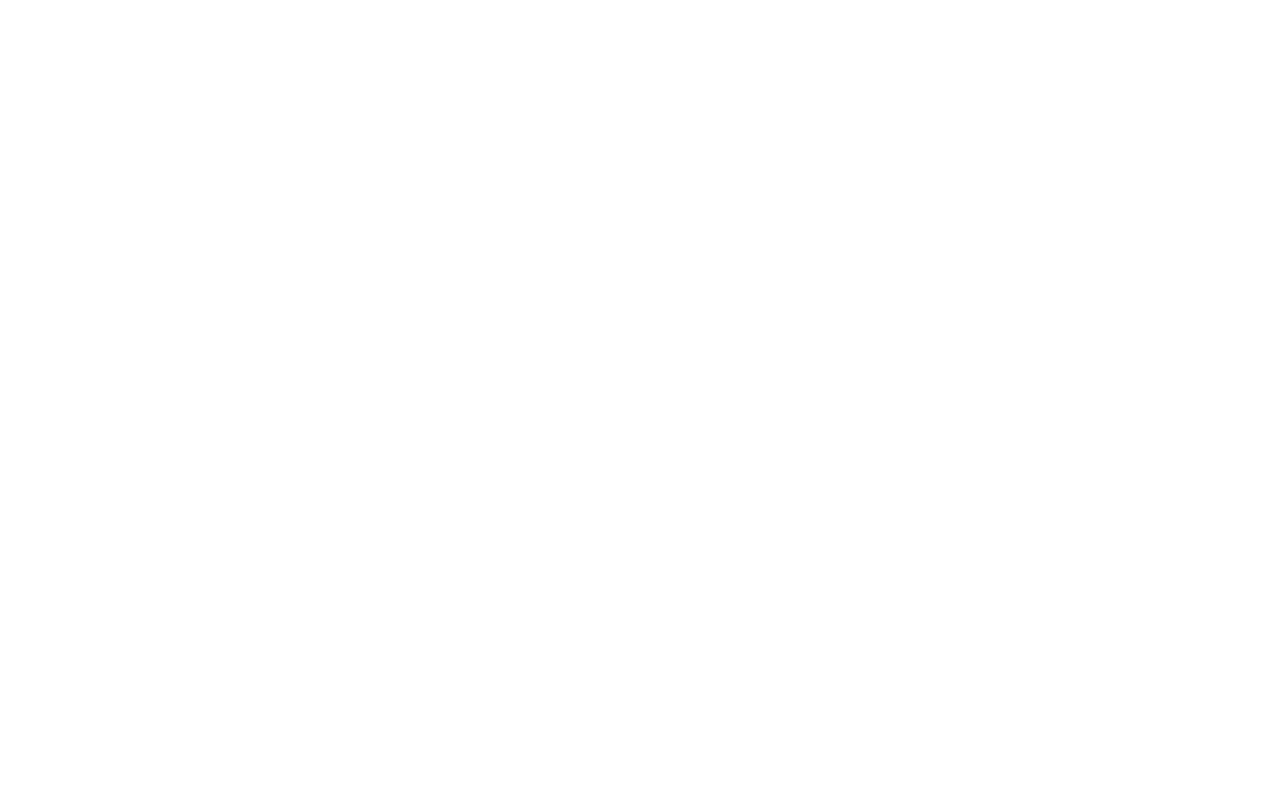
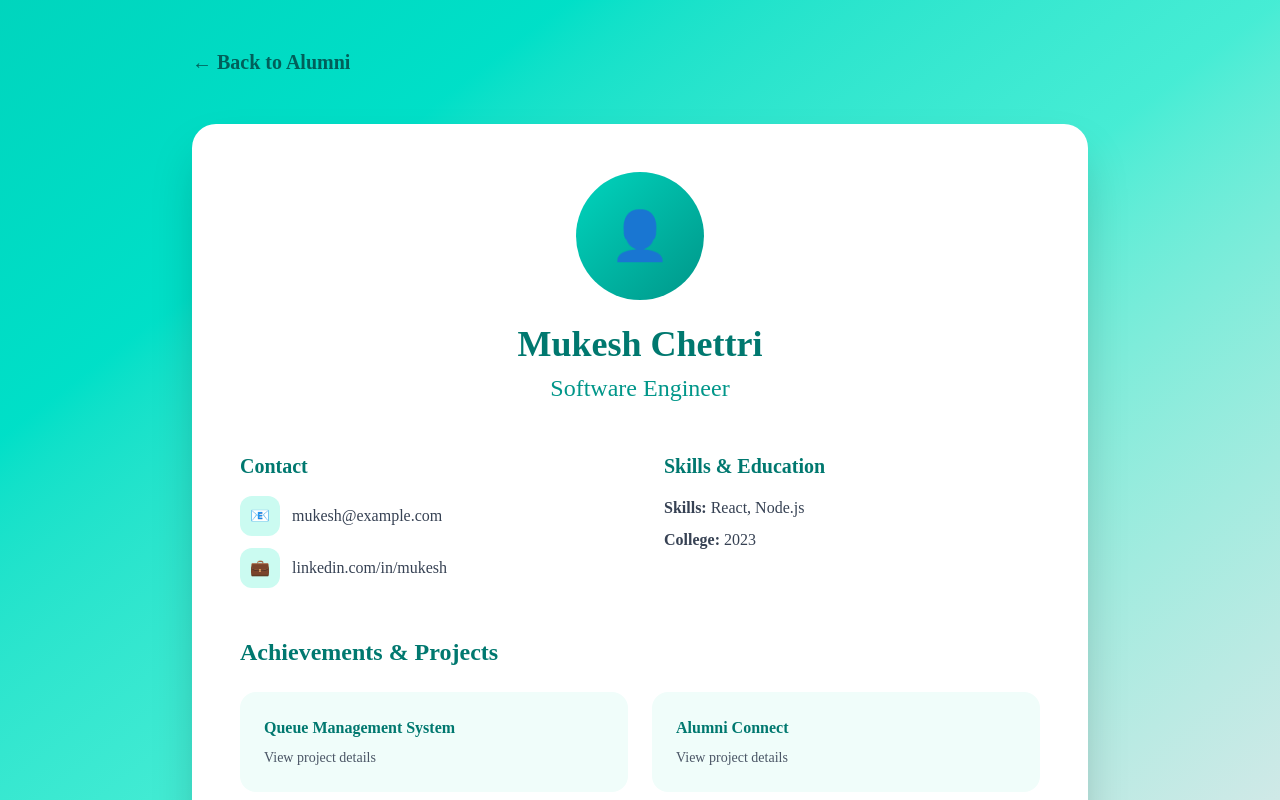
Before and after one commit to poojabk-18/Alumni_Connect, a React (Vite) app: page /alumni/1 in a window 1280 px wide. Before the commit this address had no page. Shown: the top 800 px of the page. Built offline with nearby package versions, Linux system fonts and the light colour scheme.

Commit message:
feat: add email/linkedin to alumni profiles + display on cards

```diff
--- a/src/Alumni.jsx
+++ b/src/Alumni.jsx
@@ -1,15 +1,15 @@
 import { useState } from "react";
 import { Link } from "react-router-dom";
 
-const mockAlumni = [  // Demo data matching reference image
-  { id: 1, name: "Mukesh Chettri", profession: "Core Guidance", skills: "Tech", college: "2023", badge: true },
-  { id: 2, name: "Sarah Shenoy", profession: "Core Guidance", skills: "Finance", college: "2027", badge: false },
-  { id: 3, name: "Manish S", profession: "Core Guidance", skills: "Tech", college: "2023", badge: true },
-  { id: 4, name: "Bhushan C", profession: "Core Guidance", skills: "Design", college: "2023", badge: false },
-  { id: 5, name: "Eshwar C", profession: "15+ Guide", skills: "Finance", college: "2023", badge: true },
-  { id: 6, name: "Evan Chettri", profession: "15+ Guide", skills: "Tech", college: "2023", badge: false },
-  { id: 7, name: "Ryan Dutta", profession: "10+ Guide", skills: "Company", college: "2023", badge: true },
-  { id: 8, name: "Ria Mistry", profession: "10+ Guide", skills: "Expert", college: "2023", badge: false },
+const mockAlumni = [
+  { id: 1, name: "Mukesh Chettri", profession: "Core Guidance", skills: "Tech", college: "2023", email: "mukesh@example.com", linkedin: "linkedin.com/in/mukesh", badge: true },
+  { id: 2, name: "Sarah Shenoy", profession: "Core Guidance", skills: "Finance", college: "2027", email: "sarah@example.com", linkedin: "linkedin.com/in/sarah", badge: false },
+  { id: 3, name: "Manish S", profession: "Core Guidance", skills: "Tech", college: "2023", email: "manish@example.com", linkedin: "linkedin.com/in/manish", badge: true },
+  { id: 4, name: "Bhushan C", profession: "Core Guidance", skills: "Design", college: "2023", email: "bhushan@example.com", linkedin: "linkedin.com/in/bhushan", badge: false },
+  { id: 5, name: "Eshwar C", profession: "15+ Guide", skills: "Finance", college: "2023", email: "eshwar@example.com", linkedin: "linkedin.com/in/eshwar", badge: true },
+  { id: 6, name: "Evan Chettri", profession: "15+ Guide", skills: "Tech", college: "2023", email: "evan@example.com", linkedin: "linkedin.com/in/evan", badge: false },
+  { id: 7, name: "Ryan Dutta", profession: "10+ Guide", skills: "Company", college: "2023", email: "ryan@example.com", linkedin: "linkedin.com/in/ryan", badge: true },
+  { id: 8, name: "Ria Mistry", profession: "10+ Guide", skills: "Expert", college: "2023", email: "ria@example.com", linkedin: "linkedin.com/in/ria", badge: false },
 ];
 
 function Alumni() {
@@ -20,6 +20,8 @@ function Alumni() {
     profession: "",
     skills: "",
     college: "",
+    email: "",
+    linkedin: "",
     achievements: "",
   });
 
@@ -32,8 +34,8 @@ function Alumni() {
     };
     setAlumniList([newAlum, ...alumniList]);
     setShowModal(false);
-    setFormData({ name: "", profession: "", skills: "", college: "", achievements: "" });
-    alert("Profile added! You've earned your first badge 🎉");  // Demo feedback
+    setFormData({ name: "", profession: "", skills: "", college: "", email: "", linkedin: "", achievements: "" });
+    alert("Profile added! You've earned your first badge 🎉");
   };
 
   return (
@@ -77,14 +79,27 @@ function Alumni() {
           {alumniList.map((alum) => (
             <div key={alum.id} className="bg-white rounded-2xl p-6 shadow-xl hover:shadow-2xl transition transform hover:-translate-y-2 border-2 border-gray-100">
               <div className="w-20 h-20 bg-gradient-to-br from-teal-400 to-teal-600 rounded-full mx-auto mb-4 flex items-center justify-center">
-                <span className="text-2xl">👤</span>  {/* Placeholder avatar */}
+                <span className="text-2xl">👤</span>
               </div>
               <h3 className="text-xl font-bold text-teal-700 text-center mb-2">{alum.name}</h3>
               <p className="text-teal-600 font-medium text-center mb-4">{alum.profession}</p>
               <div className="flex justify-center gap-2 mb-4">
                 <span className="px-3 py-1 bg-teal-100 text-teal-700 rounded-full text-sm">{alum.skills}</span>
               </div>
-              <p className="text-gray-600 text-sm text-center mb-4">{alum.college}</p>
+              <p className="text-gray-600 text-sm text-center mb-2">{alum.college}</p>
+
+              {/* Email & LinkedIn on Cards */}
+              <div className="space-y-1 mb-4 text-xs text-gray-500 text-center">
+                <div className="flex items-center justify-center gap-1">
+                  <span>📧</span>
+                  <a href={`mailto:${alum.email}`} className="hover:text-teal-600 truncate max-w-[140px]">{alum.email}</a>
+                </div>
+                <div className="flex items-center justify-center gap-1">
+                  <span>💼</span>
+                  <a href={`https://${alum.linkedin}`} target="_blank" className="hover:text-teal-600 truncate max-w-[140px]">{alum.linkedin}</a>
+                </div>
+              </div>
+
               {alum.badge && (
                 <div className="flex justify-center">
                   <span className="px-4 py-1 bg-yellow-400 text-black rounded-full text-xs font-bold">
@@ -97,7 +112,7 @@ function Alumni() {
         </div>
       </div>
 
-      {/* Add Profile Modal */}
+      {/* UPDATED Add Profile Modal with Email + LinkedIn */}
       {showModal && (
         <div className="fixed inset-0 bg-black/50 flex items-center justify-center z-50 p-4">
           <div className="bg-white rounded-3xl p-8 max-w-md w-full max-h-[90vh] overflow-y-auto shadow-2xl">
@@ -105,7 +120,7 @@ function Alumni() {
             <form onSubmit={handleSubmit} className="space-y-4">
               <input
                 type="text"
-                placeholder="Full Name"
+                placeholder="Full Name *"
                 value={formData.name}
                 onChange={(e) => setFormData({ ...formData, name: e.target.value })}
                 className="w-full p-3 border border-gray-300 rounded-xl focus:outline-none focus:border-teal-500"
@@ -113,7 +128,7 @@ function Alumni() {
               />
               <input
                 type="text"
-                placeholder="Profession (e.g., Core Guidance)"
+                placeholder="Profession (e.g., Core Guidance) *"
                 value={formData.profession}
                 onChange={(e) => setFormData({ ...formData, profession: e.target.value })}
                 className="w-full p-3 border border-gray-300 rounded-xl focus:outline-none focus:border-teal-500"
@@ -121,7 +136,7 @@ function Alumni() {
               />
               <input
                 type="text"
-                placeholder="Skills (e.g., Tech, Finance)"
+                placeholder="Skills (e.g., Tech, Finance) *"
                 value={formData.skills}
                 onChange={(e) => setFormData({ ...formData, skills: e.target.value })}
                 className="w-full p-3 border border-gray-300 rounded-xl focus:outline-none focus:border-teal-500"
@@ -129,14 +144,32 @@ function Alumni() {
               />
               <input
                 type="text"
-                placeholder="College/Year (e.g., 2023)"
+                placeholder="College/Year (e.g., 2023) *"
                 value={formData.college}
                 onChange={(e) => setFormData({ ...formData, college: e.target.value })}
                 className="w-full p-3 border border-gray-300 rounded-xl focus:outline-none focus:border-teal-500"
                 required
               />
+              {/* NEW EMAIL FIELD */}
+              <input
+                type="email"
+                placeholder="Email *"
+                value={formData.email}
+                onChange={(e) => setFormData({ ...formData, email: e.target.value })}
+                className="w-full p-3 border border-gray-300 rounded-xl focus:outline-none focus:border-teal-500"
+                required
+              />
+              {/* NEW LINKEDIN FIELD */}
+              <input
+                type="text"
+                placeholder="LinkedIn (linkedin.com/in/username) *"
+                value={formData.linkedin}
+                onChange={(e) => setFormData({ ...formData, linkedin: e.target.value })}
+                className="w-full p-3 border border-gray-300 rounded-xl focus:outline-none focus:border-teal-500"
+                required
+              />
               <textarea
-                placeholder="Achievements/Projects/Workshops/Talks (e.g., Led 5 workshops, Built queue system)"
+                placeholder="Achievements/Projects/Workshops/Talks"
                 value={formData.achievements}
                 onChange={(e) => setFormData({ ...formData, achievements: e.target.value })}
                 rows="4"
--- /dev/null
+++ b/src/AlumniDetail.jsx
@@ -0,0 +1,81 @@
+import { useState, useEffect } from "react";
+import { useParams, Link } from "react-router-dom";
+
+function AlumniDetail() {
+  const { id } = useParams();
+  const [alum, setAlum] = useState(null);
+
+  // Mock data - replace with API later
+  useEffect(() => {
+    const mockAlumni = [
+      { id: 1, name: "Mukesh Chettri", profession: "Software Engineer", skills: "React, Node.js", college: "2023", email: "mukesh@example.com", linkedin: "linkedin.com/in/mukesh", achievements: "Led 3 workshops, Built queue system, Google Summer of Code", certificates: ["cert1.jpg", "cert2.pdf"], projects: ["Queue Management System", "Alumni Connect"] }
+    ];
+    setAlum(mockAlumni.find(a => a.id == id));
+  }, [id]);
+
+  if (!alum) return <div>Loading...</div>;
+
+  return (
+    <div className="min-h-screen bg-gradient-to-br from-teal-400 via-teal-300 to-gray-200 py-12 px-4 font-[Poppins]">
+      <div className="max-w-4xl mx-auto">
+        <Link to="/alumni" className="inline-flex items-center gap-2 text-teal-800 font-semibold text-xl hover:underline mb-12">
+          ← Back to Alumni
+        </Link>
+
+        <div className="bg-white rounded-3xl p-12 shadow-2xl">
+          <div className="text-center mb-12">
+            <div className="w-32 h-32 bg-gradient-to-br from-teal-400 to-teal-600 rounded-full mx-auto mb-6 flex items-center justify-center">
+              <span className="text-5xl">👤</span>
+            </div>
+            <h1 className="text-4xl font-bold text-teal-700 mb-2">{alum.name}</h1>
+            <p className="text-2xl text-teal-600 mb-6">{alum.profession}</p>
+          </div>
+
+          <div className="grid md:grid-cols-2 gap-12 mb-12">
+            <div>
+              <h3 className="text-xl font-bold text-teal-700 mb-4">Contact</h3>
+              <div className="space-y-3 text-gray-700">
+                <div className="flex items-center gap-3">
+                  <span className="w-10 h-10 bg-teal-100 rounded-xl flex items-center justify-center text-teal-600">📧</span>
+                  <a href={`mailto:${alum.email}`} className="hover:text-teal-600">{alum.email}</a>
+                </div>
+                <div className="flex items-center gap-3">
+                  <span className="w-10 h-10 bg-teal-100 rounded-xl flex items-center justify-center text-teal-600">💼</span>
+                  <a href={`https://${alum.linkedin}`} target="_blank" className="hover:text-teal-600">{alum.linkedin}</a>
+                </div>
+              </div>
+            </div>
+
+            <div>
+              <h3 className="text-xl font-bold text-teal-700 mb-4">Skills & Education</h3>
+              <div className="space-y-2 text-gray-700">
+                <p><span className="font-semibold">Skills:</span> {alum.skills}</p>
+                <p><span className="font-semibold">College:</span> {alum.college}</p>
+              </div>
+            </div>
+          </div>
+
+          <div>
+            <h3 className="text-2xl font-bold text-teal-700 mb-6">Achievements & Projects</h3>
+            <div className="grid md:grid-cols-2 gap-6">
+              {alum.projects.map((project, i) => (
+                <div key={i} className="bg-teal-50 p-6 rounded-2xl">
+                  <h4 className="font-semibold text-teal-700 mb-2">{project}</h4>
+                  <p className="text-sm text-gray-600">View project details</p>
+                </div>
+              ))}
+            </div>
+          </div>
+
+          <div className="mt-12 flex gap-4 justify-center">
+            <Link to="/alumni" className="bg-teal-600 hover:bg-teal-700 text-white px-8 py-3 rounded-xl font-bold transition">
+              Connect Now
+            </Link>
+          </div>
+        </div>
+      </div>
+    </div>
+  );
+}
+
+export default AlumniDetail;
--- a/src/App.jsx
+++ b/src/App.jsx
@@ -1,16 +1,18 @@
 import { BrowserRouter as Router, Routes, Route, Link } from "react-router-dom";
 import Home from "./Home.jsx";
 import Alumni from "./Alumni.jsx";
-import About from "./About.jsx";  // New import
+import About from "./About.jsx";
+import AlumniDetail from "./AlumniDetail.jsx";  // New!
 
 function App() {
   return (
     <Router>
       <Routes>
         <Route path="/" element={<Home />} />
-        <Route path="/about" element={<About />} />  {/* New route */}
-        <Route path="/login" element={<div className="p-8 text-center">Login Page Coming Soon</div>} />
+        <Route path="/about" element={<About />} />
+        <Route path="/login" element={<div className="p-8 text-center">Login Coming Soon</div>} />
         <Route path="/alumni" element={<Alumni />} />
+        <Route path="/alumni/:id" element={<AlumniDetail />} />  {/* Dynamic route */}
       </Routes>
     </Router>
   );
```
Also changed, not shown: 1 other file (tests, documents, lock files or other folders).
